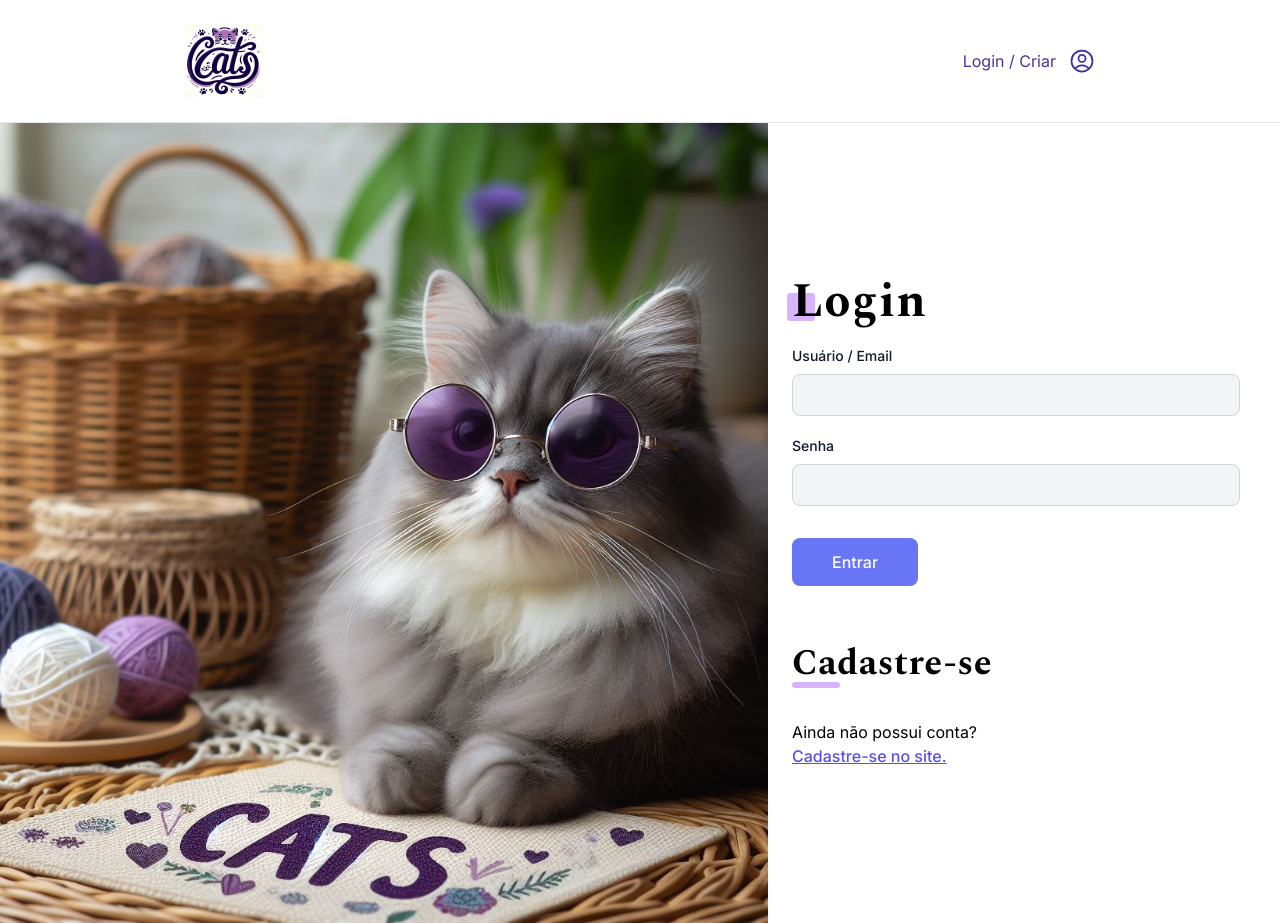
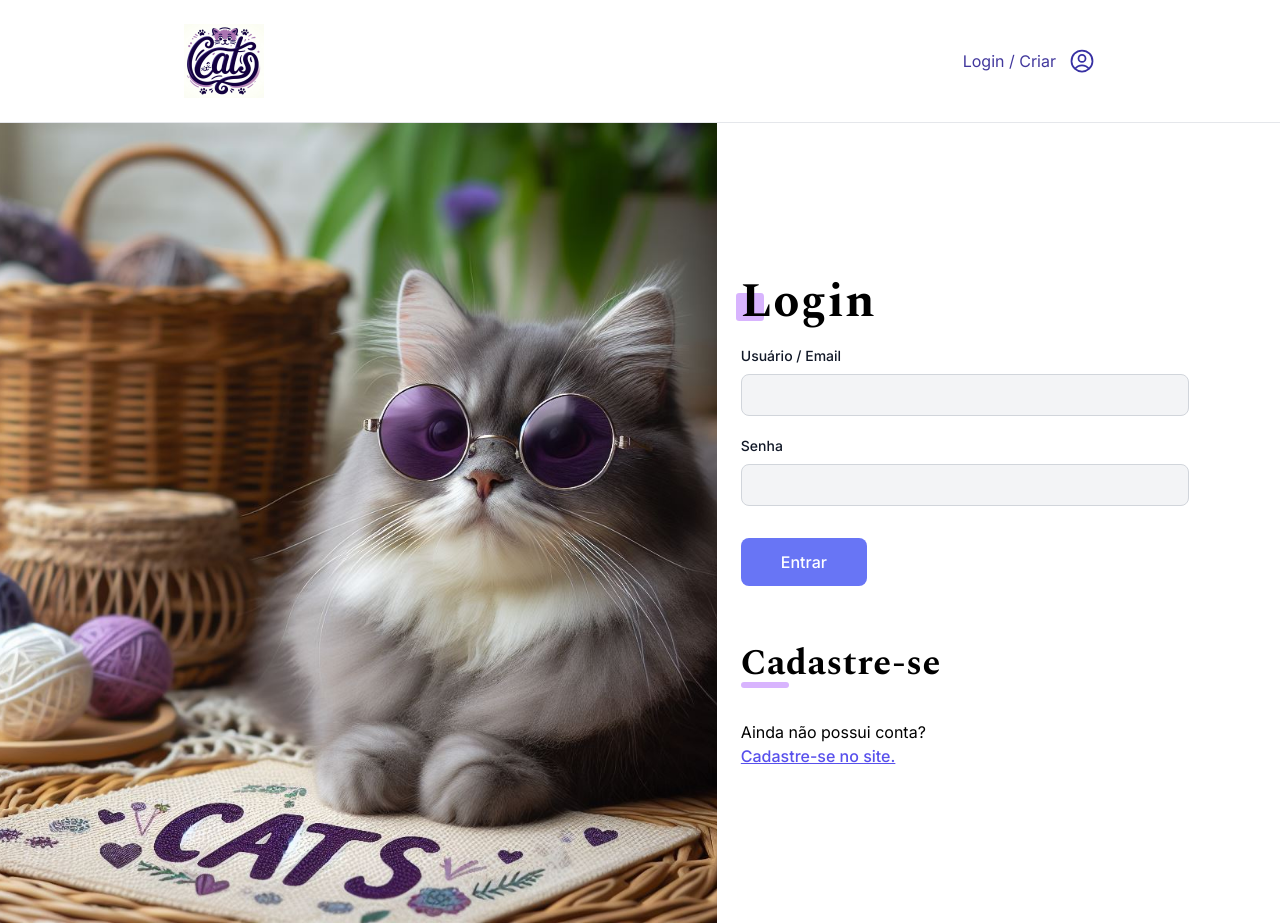
Before and after one commit to devfelipesales/cats, a Next.js app: page /login in a window 1280 px wide. Built offline with nearby package versions, Linux system fonts and the light colour scheme.

Commit message:
feat: added layout to Login page and subpages

```diff
--- a/app/login/create/page.tsx
+++ b/app/login/create/page.tsx
@@ -6,17 +6,7 @@ import React from "react";
 
 export default function Page() {
   return (
-    <section className=" mx-auto grid max-w-[1400px] items-start md:min-h-screen md:grid-cols-[1.4fr,1.1fr] md:items-center">
-      <Image
-        src="/loginphoto.jpg"
-        alt="Foto da Página de Login"
-        width={0}
-        height={0}
-        sizes="100vw"
-        className="hidden h-full w-full object-cover md:block"
-        priority
-      />
-      <form className="xs:px-6 mt-10 flex flex-col gap-5 px-3 py-6 md:mt-0">
+    <form className="mt-10 flex flex-col gap-5 px-3 py-6 xs:px-6 md:mt-0">
       <h1 className={`${spectral.className} title text-5xl`}>Cadastre-se</h1>
       <Input type="text" labelText="Usuário" name="user" maxLength={20} />
       <Input type="email" labelText="Email" name="email" />
@@ -26,6 +16,5 @@ export default function Page() {
         <Button type="submit">Cadastrar</Button>
       </div>
     </form>
-    </section>
   );
 }
--- /dev/null
+++ b/app/login/layout.tsx
@@ -0,0 +1,19 @@
+import Image from "next/image";
+
+export default function Layout({ children }: { children: React.ReactNode }) {
+  return (
+    <section className=" mx-auto grid min-h-screen max-w-[1600px] items-start md:grid-cols-[1.4fr,1.1fr] md:items-center">
+      <Image
+        src="/loginphoto.jpg"
+        alt="Foto da Página de Login"
+        width={0}
+        height={0}
+        sizes="100vw"
+        className="hidden h-full w-full object-cover md:block"
+        priority
+      />
+
+      {children}
+    </section>
+  );
+}
--- a/app/login/page.tsx
+++ b/app/login/page.tsx
@@ -6,17 +6,7 @@ import Link from "next/link";
 
 export default function LoginPage() {
   return (
-    <section className=" mx-auto grid min-h-screen max-w-[1400px] items-start md:grid-cols-[1.5fr,1fr] md:items-center">
-      <Image
-        src="/loginphoto.jpg"
-        alt="Foto da Página de Login"
-        width={0}
-        height={0}
-        sizes="100vw"
-        className="hidden h-full w-full object-cover md:block"
-        priority
-      />
-      <form className="xs:px-6 mt-10 flex flex-col gap-5 p-6 px-3 py-6 md:mt-0">
+    <form className="mt-10 flex flex-col gap-5 p-6 px-3 py-6 xs:px-6 md:mt-0">
       <h1 className={`${spectral.className} title text-5xl`}>Login</h1>
       <Input type="text" labelText="Usuário / Email" name="user" />
       <Input type="password" labelText="Senha" name="password" />
@@ -38,6 +28,5 @@ export default function LoginPage() {
         </Link>
       </div>
     </form>
-    </section>
   );
 }
```
Lines whose indentation alone changed are shown as unchanged.
